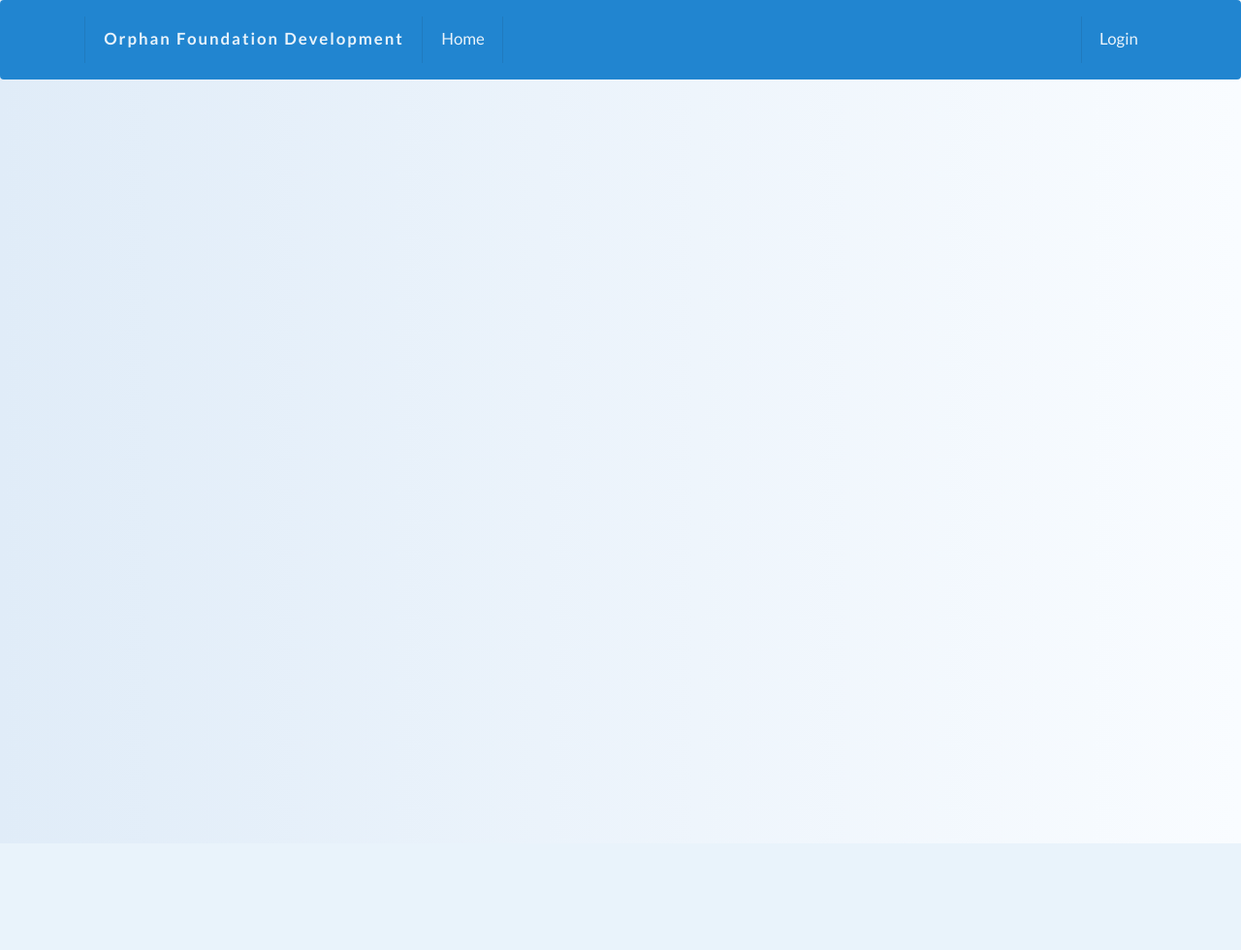
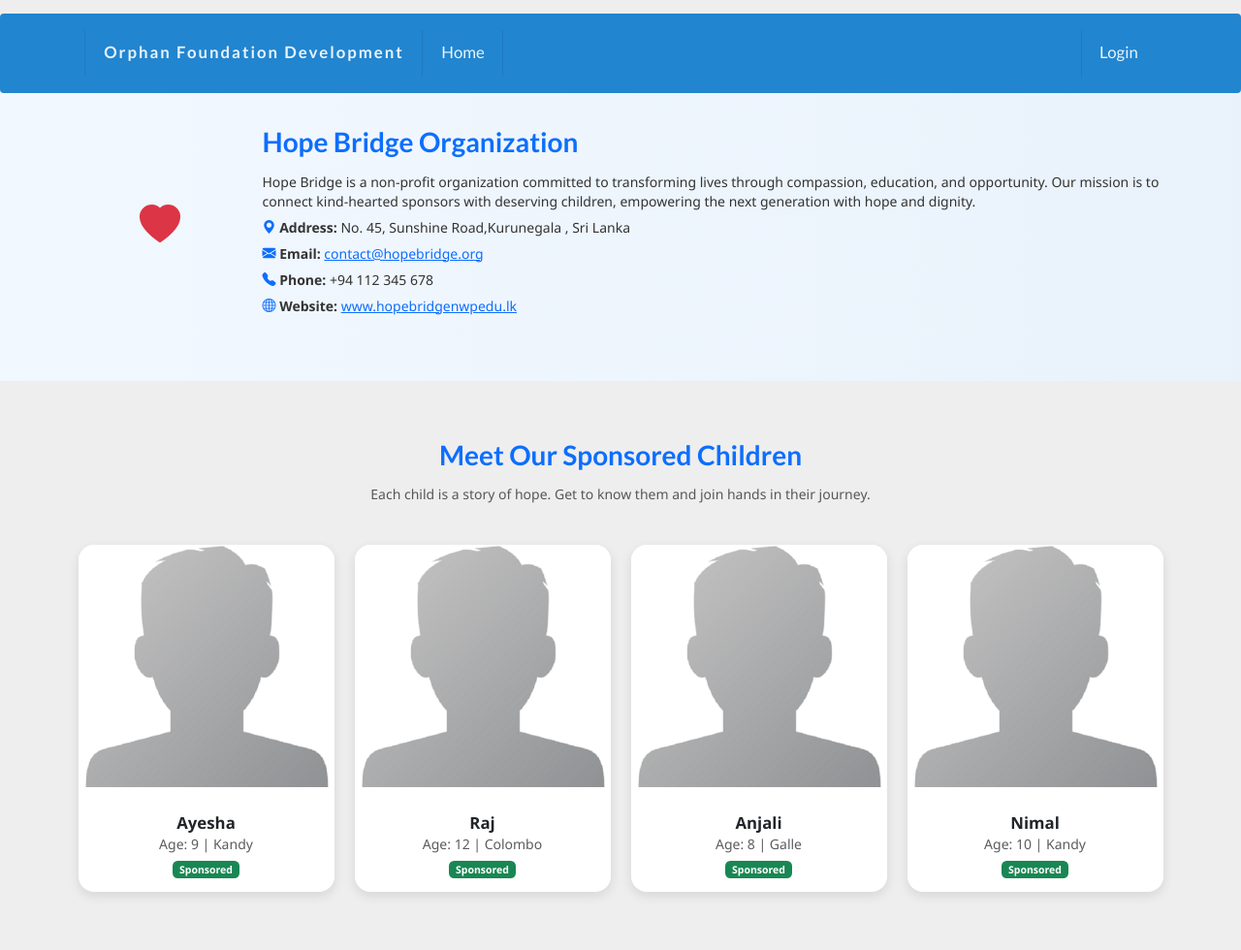
Before and after one commit to lakmini77/SEP.4, a PHP site: page /contact-us.php in a window 1280 px wide. Shown: the whole page at 97% size. Before the commit the page ends 870 px from the top, so only its background shows below. Run offline with PHP 8.4, Linux system fonts and the light colour scheme.

Commit message:
Update contact-us.php
v7

```diff
--- a/contact-us.php
+++ b/contact-us.php
@@ -1,13 +1,9 @@
 <?php include './components/header.php'; ?>
-
-
-
-
 <!DOCTYPE html>
 <html lang="en">
 <head>
     <meta charset="UTF-8">
-    <title>Sponsored Children - Creative Gallery</title>
+    <title>Sponsored Children - Hope Bridge</title>
     <meta name="viewport" content="width=device-width, initial-scale=1">
 
     <!-- Bootstrap + Icons -->
@@ -16,109 +12,155 @@
 
     <style>
         body {
-            background: linear-gradient(to right, #e0ecf8, #f9fcff);
+            background: #f8fbff;
             font-family: 'Segoe UI', sans-serif;
         }
 
-        .gallery-title {
+        .section-heading {
+            font-size: 2rem;
             font-weight: 600;
-            color: #17375e;
+            color: #0d6efd;
+            margin-bottom: 1rem;
         }
 
-        .card-container {
-            perspective: 1000px;
+        .org-section {
+            background: linear-gradient(to right, #f2f8ff, #e9f2fb);
+            padding: 60px 0;
         }
 
-        .card-flip {
-            transition: transform 0.8s;
-            transform-style: preserve-3d;
-            position: relative;
-            height: 320px;
+        .org-icon {
+            font-size: 3rem;
+            color: #dc3545;
         }
 
-        .card-container:hover .card-flip {
-            transform: rotateY(180deg);
+        .org-details p {
+            font-size: 1rem;
+            color: #333;
+            margin-bottom: 0.5rem;
         }
 
-        .card-front, .card-back {
-            position: absolute;
-            width: 100%;
-            height: 100%;
-            border-radius: 16px;
-            backface-visibility: hidden;
-            overflow: hidden;
-            box-shadow: 0 8px 24px rgba(0,0,0,0.08);
+        .gallery-section {
+            padding: 60px 0;
         }
 
-        .card-front {
-            background-color: #fff;
-            padding: 20px;
-            text-align: center;
+        .child-card {
+            transition: all 0.3s ease;
+            border: none;
+            border-radius: 16px;
+            overflow: hidden;
+            box-shadow: 0 4px 12px rgba(0,0,0,0.1);
         }
 
-        .card-back {
-            background: rgba(255,255,255,0.85);
-            backdrop-filter: blur(8px);
-            transform: rotateY(180deg);
-            padding: 20px;
+        .child-card:hover {
+            transform: translateY(-5px);
+            box-shadow: 0 6px 20px rgba(0,0,0,0.12);
         }
 
         .child-img {
-            width: 100px;
-            height: 100px;
-            border-radius: 50%;
+            height: 250px;
             object-fit: cover;
-            border: 4px solid #e2eafc;
+            width: 100%;
+        }
+
+        .child-name {
+            font-weight: 600;
+            font-size: 1.2rem;
             margin-top: 10px;
         }
 
-        .child-name {
-            font-size: 1.2rem;
-            font-weight: 600;
-            margin-top: 10px;
+        .footer-links a {
+            text-decoration: none;
+            color: #6c757d;
         }
 
-        .info-line {
-            font-size: 0.9rem;
-            color: #333;
-            margin: 5px 0;
-        }
-
-        .badge {
-            font-size: 0.75rem;
-        }
-
-        .sponsor-title {
-            font-weight: 600;
+        .footer-links a:hover {
             color: #0d6efd;
         }
-
-        .tab-custom .nav-link.active {
-            background-color: #0d6efd;
-            color: #fff;
-            font-weight: 500;
-        }
-
-        .tab-custom .nav-link {
-            color: #0d6efd;
-        }
-
     </style>
 </head>
 <body>
-    <div class="ui container">
+    <?php include './components/top-menu.php'; ?>
 
-        <!-- Top Navigation Bar -->
-        <?php include './components/top-menu.php'; ?>
+    <!-- Organization Introduction -->
+    <section class="org-section text-dark">
+        <div class="container">
+            <div class="row align-items-center gy-4">
+                <div class="col-lg-2 text-center">
+                    <i class="bi bi-heart-fill org-icon"></i>
+                </div>
+                <div class="col-lg-10 org-details">
+                    <h2 class="section-heading">Hope Bridge Organization</h2>
+                    <p>Hope Bridge is a non-profit organization committed to transforming lives through compassion, education, and opportunity. Our mission is to connect kind-hearted sponsors with deserving children, empowering the next generation with hope and dignity.</p>
+                    <p><i class="bi bi-geo-alt-fill text-primary"></i> <strong>Address:</strong> No. 45, Sunshine Road,Kurunegala , Sri Lanka</p>
+                    <p><i class="bi bi-envelope-fill text-primary"></i> <strong>Email:</strong> <a href="mailto:contact@hopebridge.org">contact@hopebridge.org</a></p>
+                    <p><i class="bi bi-telephone-fill text-primary"></i> <strong>Phone:</strong> +94 112 345 678</p>
+                    <p><i class="bi bi-globe text-primary"></i> <strong>Website:</strong> <a href="#">www.hopebridgenwpedu.lk</a></p>
+                </div>
+            </div>
+        </div>
+    </section>
 
-        <!-- BODY Content -->
-        <div class="ui grid">
+    <!-- Gallery Section -->
+    <section class="gallery-section">
+        <div class="container">
+            <div class="text-center mb-5">
+                <h2 class="section-heading">Meet Our Sponsored Children</h2>
+                <p class="text-muted">Each child is a story of hope. Get to know them and join hands in their journey.</p>
+            </div>
 
+            <div class="row g-4 justify-content-center">
+                <!-- Sample Child Card with Default Image -->
+                <div class="col-sm-6 col-md-4 col-lg-3">
+                    <div class="card child-card">
+                        <img src="img/defaultimg.png" alt="Ayesha" class="child-img">
+                        <div class="card-body text-center">
+                            <div class="child-name">Ayesha</div>
+                            <p class="text-muted mb-1">Age: 9 | Kandy</p>
+                            <span class="badge bg-success">Sponsored</span>
+                        </div>
+                    </div>
+                </div>
 
+                <!-- Add More Child Cards -->
+                <div class="col-sm-6 col-md-4 col-lg-3">
+                    <div class="card child-card">
+                        <img src="img/defaultimg.png" alt="Raj" class="child-img">
+                        <div class="card-body text-center">
+                            <div class="child-name">Raj</div>
+                            <p class="text-muted mb-1">Age: 12 | Colombo</p>
+                            <span class="badge bg-success">Sponsored</span>
+                        </div>
+                    </div>
+                </div>
 
+                <div class="col-sm-6 col-md-4 col-lg-3">
+                    <div class="card child-card">
+                        <img src="img/defaultimg.png" alt="Anjali" class="child-img">
+                        <div class="card-body text-center">
+                            <div class="child-name">Anjali</div>
+                            <p class="text-muted mb-1">Age: 8 | Galle</p>
+                            <span class="badge bg-success">Sponsored</span>
+                        </div>
+                    </div>
+                </div>
 
+                <div class="col-sm-6 col-md-4 col-lg-3">
+                    <div class="card child-card">
+                        <img src="img/defaultimg.png" alt="Nimal" class="child-img">
+                        <div class="card-body text-center">
+                            <div class="child-name">Nimal</div>
+                            <p class="text-muted mb-1">Age: 10 | Kandy</p>
+                            <span class="badge bg-success">Sponsored</span>
+                        </div>
+                    </div>
+                </div>
+            </div>
         </div>
+    </section>
 
-    </div>
+    <!-- Footer -->
+    <?php include './components/footer.php'; ?>
 
-<?php include './components/footer.php'; ?>
+    <script src="https://cdn.jsdelivr.net/npm/bootstrap@5.3.3/dist/js/bootstrap.bundle.min.js"></script>
+</body>
+</html>
```
